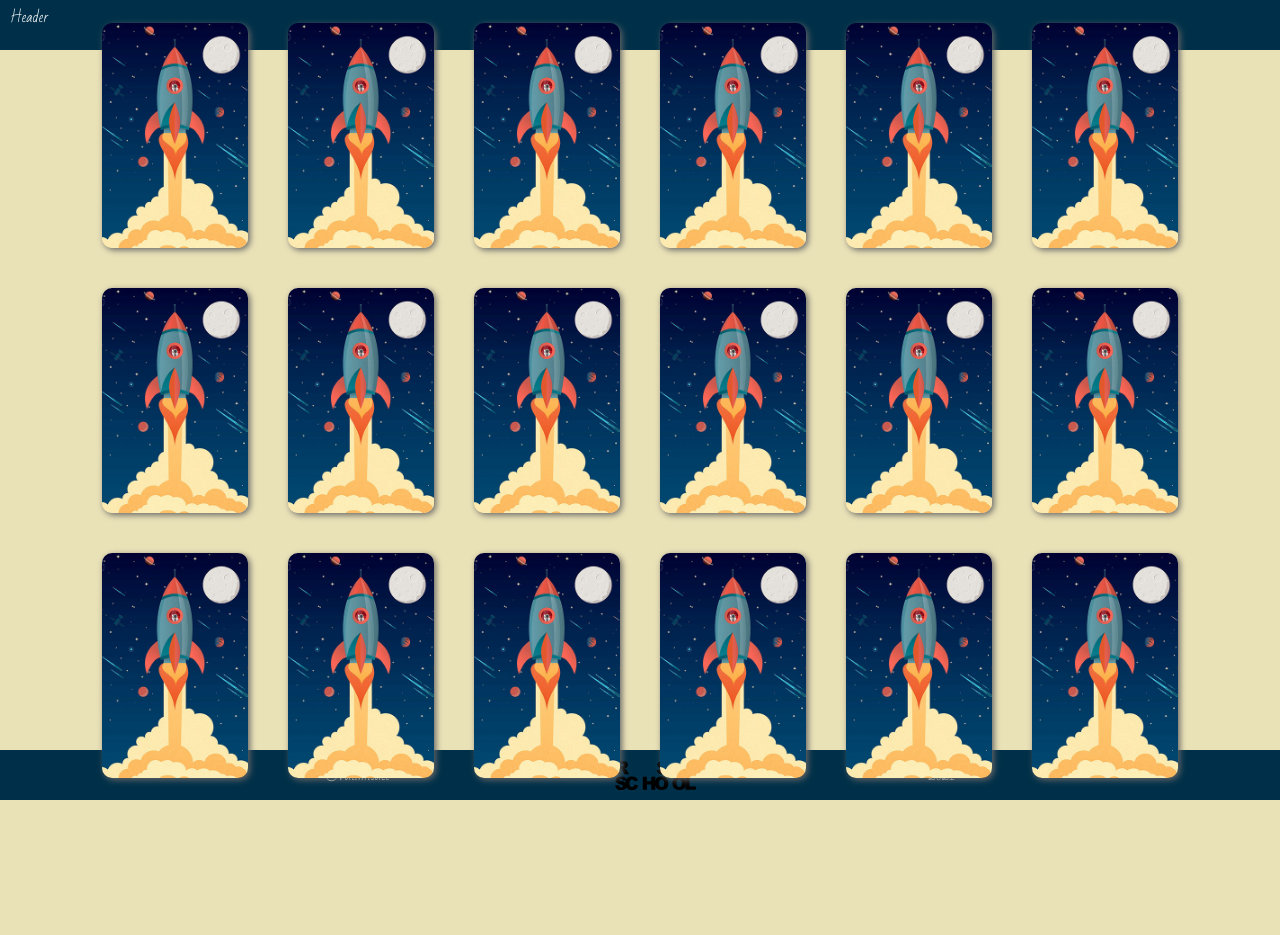
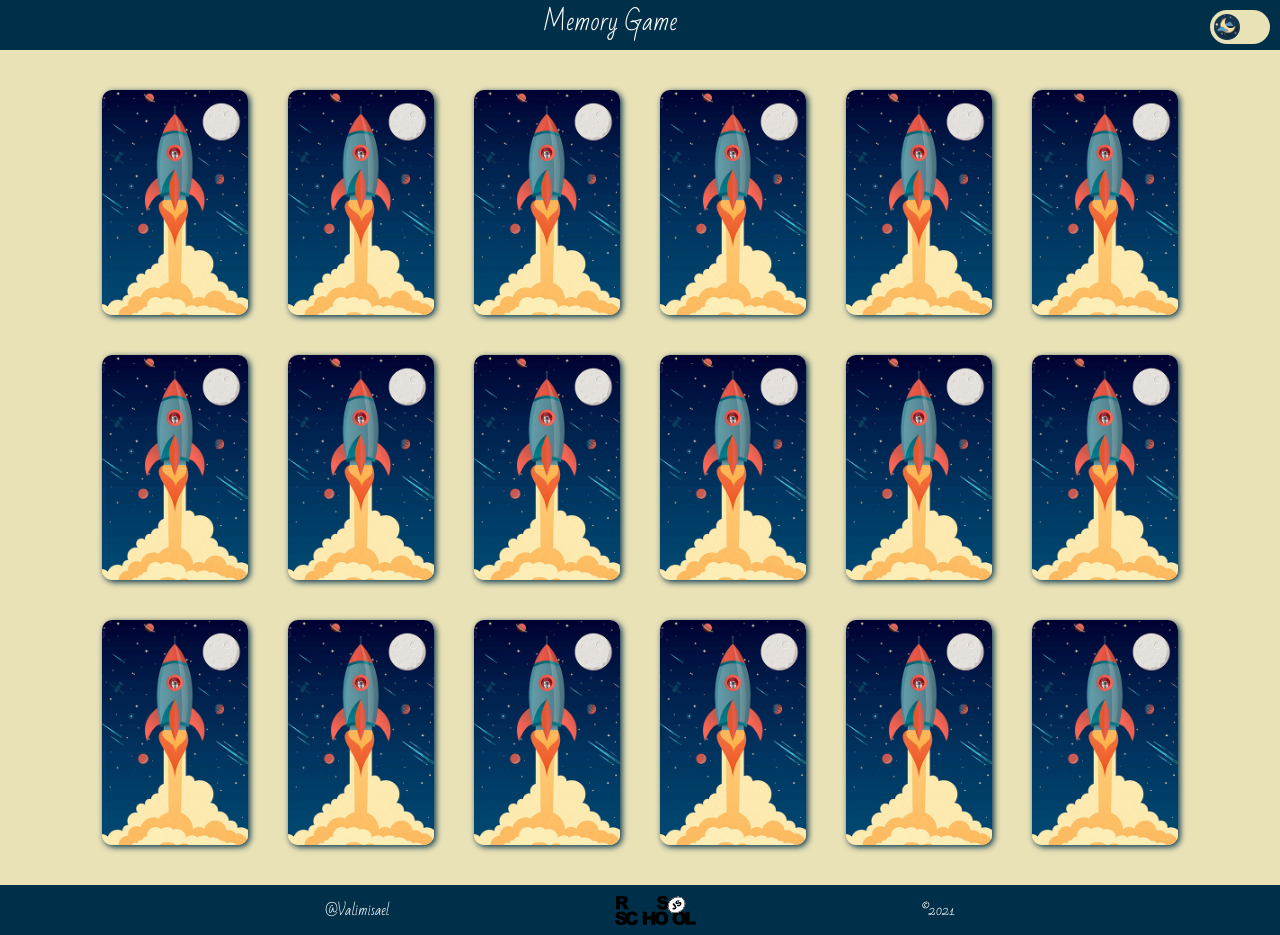
Before and after one commit to Valimisael/react-game, a React app: page / in a window 1280 px wide. Before the commit the page ends 800 px from the top, so only its background shows below. Built offline with nearby package versions, Linux system fonts and the light colour scheme.

Commit message:
feat: add mode switcher

```diff
--- a/src/css/base/common.scss
+++ b/src/css/base/common.scss
@@ -53,12 +53,13 @@ body {
 main {
   color: $color-black;
   width: 100%;
-  height: calc(100vh - 100px);
+  min-height: calc(100vh - 100px);
   background-color: $bg-milk;
   padding: 20px;
   display: flex;
   align-items: center;
   justify-content: center;
+  transition: all 1s ease-out;
 }
 
 a {
@@ -69,3 +70,14 @@ a {
 strong {
   font-weight: bold;
 }
+
+.night-mode {
+  header,
+  footer {
+    background-color: $night-nav;
+  }
+
+  main {
+    background-color: $night-body;
+  }
+}
--- a/src/css/base/variables.scss
+++ b/src/css/base/variables.scss
@@ -5,3 +5,9 @@ $color-black: #000;
 
 $bg-milk: #eae2b7;
 $bg-blue: #003049;
+
+$switcher-day: #ffd75e;
+$switcher-night: #12354d;
+
+$night-nav: #161b22;
+$night-body: #0d1117;
--- a/src/css/components/card.scss
+++ b/src/css/components/card.scss
@@ -41,6 +41,6 @@
     object-fit: cover;
     object-position: center;
     border-radius: 10px;
-    box-shadow: 2px 2px 6px #666;
+    box-shadow: 2px 2px 6px $bg-blue;
   }
 }
--- a/src/css/components/footer.scss
+++ b/src/css/components/footer.scss
@@ -7,6 +7,7 @@
   align-items: center;
   justify-content: center;
   padding: 10px;
+  transition: all 0.5s ease-in-out;
 
   &__container {
     width: 50%;
--- a/src/css/components/header.scss
+++ b/src/css/components/header.scss
@@ -4,4 +4,23 @@ header {
   height: 50px;
   background-color:$bg-blue;
   padding: 10px;
+  display: flex;
+  justify-content: space-between;
+  transition: all 0.5s ease-in-out;
 }
+
+.game {
+  &__name {
+    h1 {
+      font-size: 24px;
+    }
+  }
+
+  &__settings {
+
+  }
+}
+
+.interface__settings {
+
+}
--- /dev/null
+++ b/src/css/components/mode-switcher.scss
@@ -0,0 +1,56 @@
+.switch {
+  position: relative;
+  display: inline-block;
+  width: 60px;
+  height: 34px;
+
+  input {
+    opacity: 0;
+    width: 0;
+    height: 0;
+  }
+}
+
+.slider {
+  position: absolute;
+  cursor: pointer;
+  top: 0;
+  left: 0;
+  right: 0;
+  bottom: 0;
+  border-radius: 34px;
+  background-color: $bg-milk;
+  -webkit-transition: 0.5s;
+  transition: 0.5s;
+
+  &::before {
+    position: absolute;
+    content: "";
+    height: 26px;
+    width: 26px;
+    left: 4px;
+    bottom: 4px;
+    border-radius: 50%;
+    background-color: $switcher-night;
+    background-image: url('../../img/mode-switcher/night.png');
+    background-size: contain;
+    background-position: center;
+    background-repeat: no-repeat;
+    -webkit-transition: 0.5s;
+    transition: 0.5s;
+  }
+}
+
+input {
+  &:checked + .slider {
+    background-color: $bg-blue;
+
+    &::before {
+      -webkit-transform: translateX(26px);
+      -ms-transform: translateX(26px);
+      transform: translateX(26px);
+      background-color: $switcher-day;
+      background-image: url('../../img/mode-switcher/day.png');
+    }
+  }
+}
--- a/src/css/main.scss
+++ b/src/css/main.scss
@@ -8,4 +8,5 @@
   'components/header.scss',
   'components/footer.scss',
   'components/cards.scss',
-  'components/card.scss';
+  'components/card.scss',
+  'components/mode-switcher.scss';
--- a/src/js/App.js
+++ b/src/js/App.js
@@ -7,7 +7,7 @@ import Footer from './Footer.js';
 
 const App = () => {
   return(
-    <div className="app">
+    <div className="app" id="app">
       <Header />
       <main>
         <div className="cards">
--- a/src/js/Card.js
+++ b/src/js/Card.js
@@ -12,7 +12,7 @@ class Card extends React.Component {
     }
   }
 
-  handleClick = (event) => {
+  handleClick = () => {
     document.getElementById(this.props.id).classList.add('flipped');
     this.props.handle(this);
   }
--- a/src/js/Header.js
+++ b/src/js/Header.js
@@ -1,9 +1,22 @@
 import React from 'react';
+import ModeSwitcher from './ModeSwitcher';
 
 class Header extends React.Component {
   render() {
     return(
-      <header>Header</header>
+      <header>
+        <div className="game__settings">
+          <div className="timer"></div>
+        </div>
+        <div className="game__name">
+          <h1>Memory Game</h1>
+        </div>
+        <div className="interface__settings">
+          <div className="mode-switcher">
+            <ModeSwitcher />
+          </div>
+        </div>
+      </header>
     )
   }
 }
--- /dev/null
+++ b/src/js/ModeSwitcher.js
@@ -0,0 +1,30 @@
+import React from 'react';
+
+class ModeSwitcher extends React.Component {
+  constructor(props) {
+    super(props);
+
+    this.handleInputChange = this.handleInputChange.bind(this);
+  }
+
+  handleInputChange = (event) => {
+    const checked = event.target.checked;
+
+    if (checked) {
+      document.getElementById('app').classList.add('night-mode');
+    } else {
+      document.getElementById('app').classList.remove('night-mode');
+    }
+  }
+
+  render() {
+    return (
+      <label className="switch">
+        <input type="checkbox" onChange={this.handleInputChange} />
+        <span className="slider round"></span>
+      </label>
+    )
+  }
+}
+
+export default ModeSwitcher;
```
Also changed, not shown: src/img/mode-switcher/day.png (added), src/img/mode-switcher/night.png (added).
